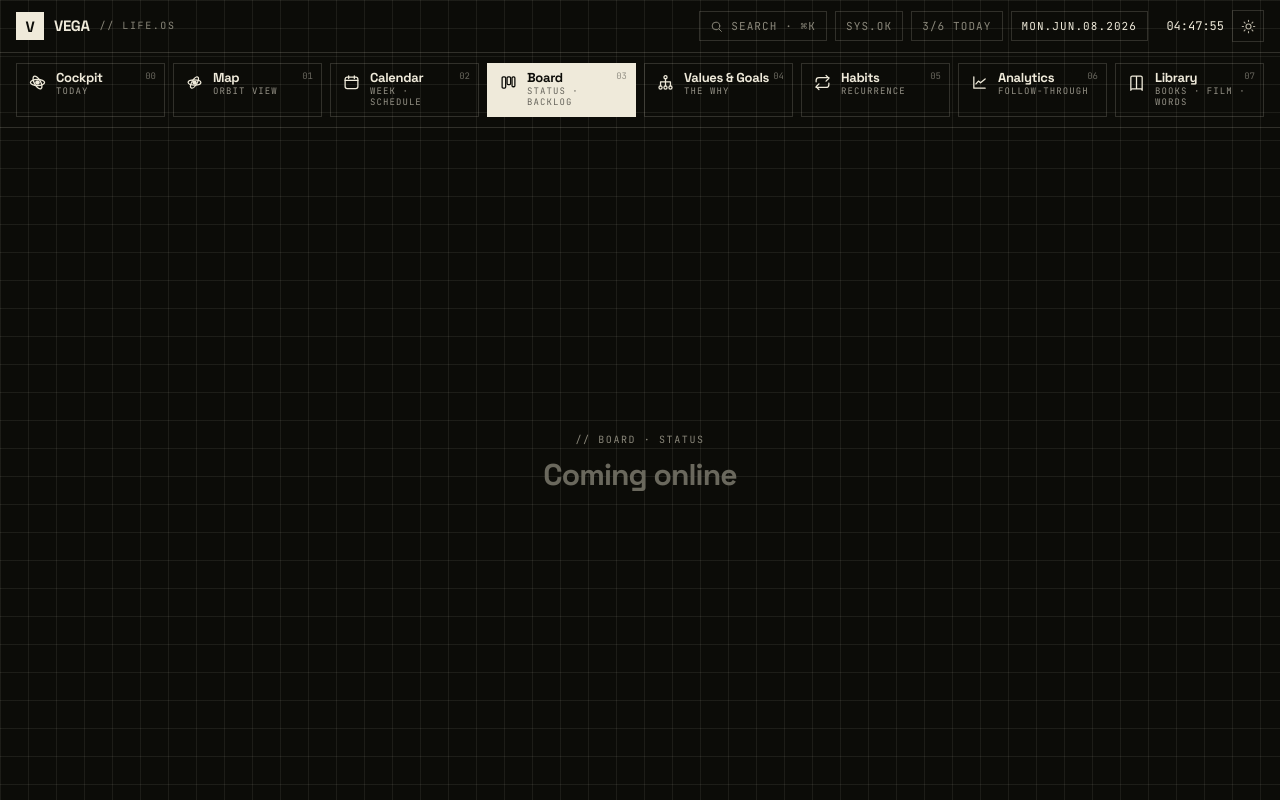
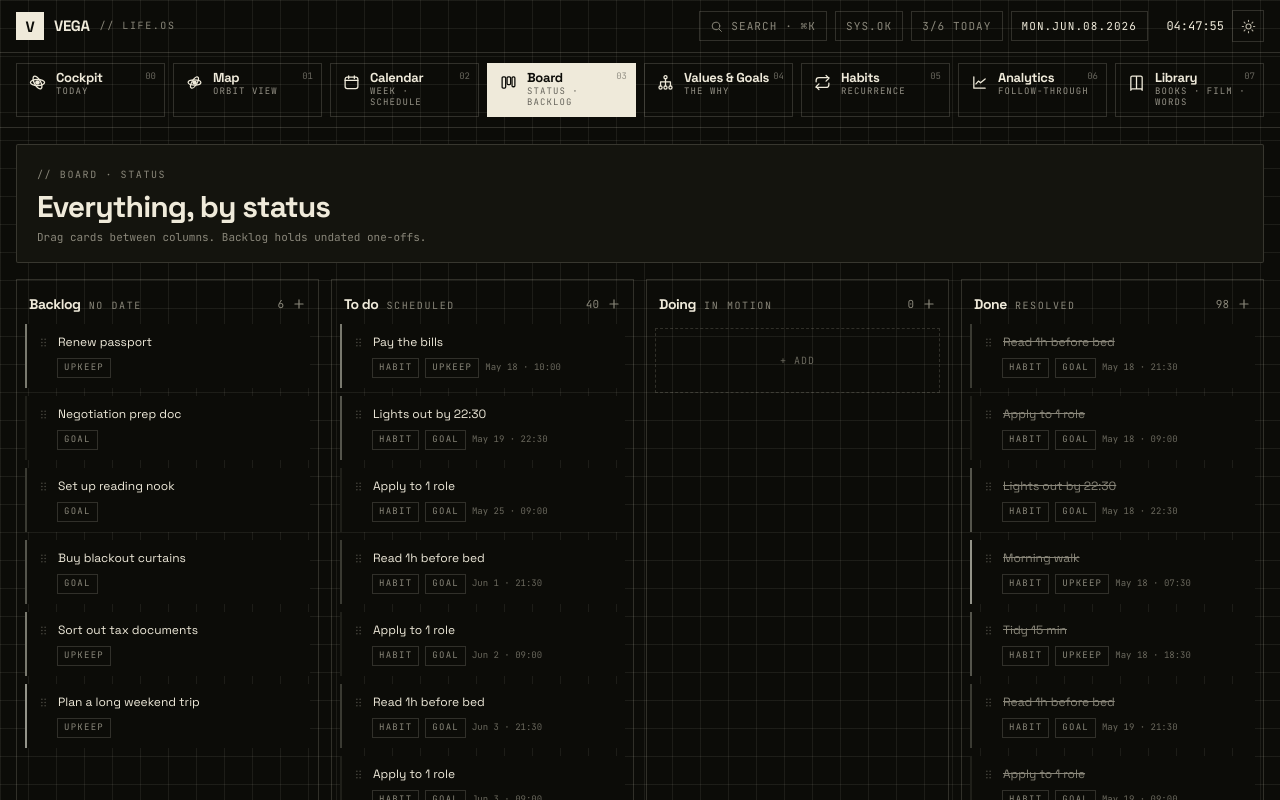
Before and after one commit to nima-karami/vega-life-os, a React (Vite) app: page /board in a window 1280 px wide. Both pictures are taken after a click on the button "Toggle theme". Built offline with nearby package versions, Linux system fonts and the light colour scheme.

Commit message:
Board: kanban (backlog/todo/doing/done) with drag-between-columns

```diff
--- a/src/app/router.tsx
+++ b/src/app/router.tsx
@@ -4,6 +4,7 @@ import { Placeholder } from "./Placeholder";
 import { CockpitPage } from "@/features/cockpit/CockpitPage";
 import { MapPage } from "@/features/map/MapPage";
 import { CalendarPage } from "@/features/calendar/CalendarPage";
+import { BoardPage } from "@/features/board/BoardPage";
 
 export const router = createBrowserRouter([
   {
@@ -13,7 +14,7 @@ export const router = createBrowserRouter([
       { index: true, element: <CockpitPage /> },
       { path: "map", element: <MapPage /> },
       { path: "calendar", element: <CalendarPage /> },
-      { path: "board", element: <Placeholder title="board · status" /> },
+      { path: "board", element: <BoardPage /> },
       { path: "values", element: <Placeholder title="values & goals" /> },
       { path: "habits", element: <Placeholder title="habits · recurrence" /> },
       { path: "analytics", element: <Placeholder title="analytics" /> },
--- /dev/null
+++ b/src/features/board/BoardPage.tsx
@@ -0,0 +1,136 @@
+import { useState } from "react";
+import { useStore } from "@/core/store";
+import { cx, Panel, Label, Icon, Tag, IconButton } from "@/core/ui";
+import { todayISO, fmtShort } from "@/core/lib/date";
+import { alignOf, ALIGN_TAG } from "@/core/lib/align";
+import { TaskDrawer } from "@/features/tasks";
+import type { Task, TaskStatus } from "@/features/tasks";
+
+type ColId = "backlog" | "todo" | "doing" | "done";
+
+const COLUMNS: { id: ColId; label: string; sub: string }[] = [
+  { id: "backlog", label: "Backlog", sub: "no date" },
+  { id: "todo", label: "To do", sub: "scheduled" },
+  { id: "doing", label: "Doing", sub: "in motion" },
+  { id: "done", label: "Done", sub: "resolved" },
+];
+
+const inColumn = (t: Task, col: ColId): boolean => {
+  if (col === "backlog") return t.date === null && t.status !== "done";
+  if (col === "done") return t.status === "done" || t.status === "skip";
+  if (col === "doing") return t.status === "doing" && t.date !== null;
+  return t.status === "todo" && t.date !== null;
+};
+
+export function BoardPage() {
+  const tasks = useStore((s) => s.tasks);
+  const values = useStore((s) => s.values);
+  const updateTask = useStore((s) => s.updateTask);
+  const addTask = useStore((s) => s.addTask);
+  const [selected, setSelected] = useState<Task | null>(null);
+  const [dragId, setDragId] = useState<string | null>(null);
+  const [over, setOver] = useState<ColId | null>(null);
+
+  const hueOf = (vId: string | null) =>
+    values.find((v) => v.id === vId)?.hue ?? "var(--color-mist)";
+
+  const drop = (col: ColId) => {
+    const t = dragId ? tasks.find((x) => x.id === dragId) : null;
+    if (!t) { setDragId(null); setOver(null); return; }
+    let patch: Partial<Task>;
+    if (col === "backlog") patch = { date: null, time: null, status: "todo" };
+    else if (col === "doing") patch = { status: "doing", date: t.date ?? todayISO() };
+    else if (col === "done") patch = { status: "done" };
+    else patch = { status: "todo", date: t.date ?? todayISO() };
+    updateTask(t.id, patch);
+    setDragId(null);
+    setOver(null);
+  };
+
+  const add = (col: ColId) => {
+    const status: TaskStatus = col === "doing" ? "doing" : col === "done" ? "done" : "todo";
+    const t = addTask({ title: "New task", date: col === "backlog" ? null : todayISO(), status });
+    setSelected(t);
+  };
+
+  return (
+    <div className="mx-auto max-w-[1400px] p-4">
+      <Panel className="mb-4 px-5 py-4">
+        <Label>// board · status</Label>
+        <h1 className="display mt-1 text-3xl">Everything, by status</h1>
+        <p className="mono mt-1 text-[11px] text-stone">
+          Drag cards between columns. Backlog holds undated one-offs.
+        </p>
+      </Panel>
+
+      <div className="grid grid-cols-1 gap-3 md:grid-cols-2 xl:grid-cols-4">
+        {COLUMNS.map((col) => {
+          const list = tasks
+            .filter((t) => inColumn(t, col.id))
+            .sort((a, b) => (a.date ?? "9999").localeCompare(b.date ?? "9999") || a.order - b.order);
+          return (
+            <div
+              key={col.id}
+              onDragOver={(e) => { e.preventDefault(); setOver(col.id); }}
+              onDragLeave={() => setOver((o) => (o === col.id ? null : o))}
+              onDrop={() => drop(col.id)}
+              className={cx(
+                "flex min-h-[60vh] flex-col border p-2 transition-colors",
+                over === col.id ? "border-ink bg-paper-3" : "border-[var(--color-line)]",
+              )}
+            >
+              <div className="mb-2 flex items-center justify-between px-1 pt-1">
+                <div>
+                  <span className="display text-sm">{col.label}</span>
+                  <Label className="ml-2">{col.sub}</Label>
+                </div>
+                <span className="mono flex items-center gap-2 text-[11px] text-stone">
+                  {list.length}
+                  <button onClick={() => add(col.id)} aria-label={`Add to ${col.label}`} className="hover:text-ink">
+                    <Icon name="plus" size={14} />
+                  </button>
+                </span>
+              </div>
+
+              <div className="flex flex-1 flex-col gap-2 overflow-y-auto">
+                {list.map((t) => (
+                  <article
+                    key={t.id}
+                    draggable
+                    onDragStart={() => setDragId(t.id)}
+                    onDragEnd={() => setDragId(null)}
+                    onClick={() => setSelected(t)}
+                    className={cx(
+                      "group cursor-grab border-l-2 bg-paper p-2.5 transition-shadow hover:shadow-[0_1px_0_var(--color-line-strong)] active:cursor-grabbing",
+                      dragId === t.id && "opacity-40",
+                    )}
+                    style={{ borderColor: hueOf(t.valueId) }}
+                  >
+                    <div className="flex items-start gap-2">
+                      <Icon name="drag" size={13} className="mt-0.5 shrink-0 text-fog group-hover:text-stone" />
+                      <p className={cx("flex-1 text-[12px] leading-snug", (t.status === "done" || t.status === "skip") && "text-stone line-through")}>
+                        {t.title}
+                      </p>
+                    </div>
+                    <div className="mt-2 flex flex-wrap items-center gap-1.5 pl-5">
+                      {t.kind === "habit" && <Tag>HABIT</Tag>}
+                      <Tag>{ALIGN_TAG[alignOf(t)]}</Tag>
+                      {t.date && <span className="mono text-[9px] text-mist">{fmtShort(t.date)}{t.time ? ` · ${t.time}` : ""}</span>}
+                    </div>
+                  </article>
+                ))}
+                {!list.length && (
+                  <button onClick={() => add(col.id)} className="mono mt-1 border border-dashed border-[var(--color-line)] py-6 text-center text-[10px] uppercase tracking-[0.1em] text-mist hover:border-ink hover:text-ink">
+                    + add
+                  </button>
+                )}
+              </div>
+            </div>
+          );
+        })}
+      </div>
+
+      <TaskDrawer task={selected} onClose={() => setSelected(null)} />
+    </div>
+  );
+}
```
